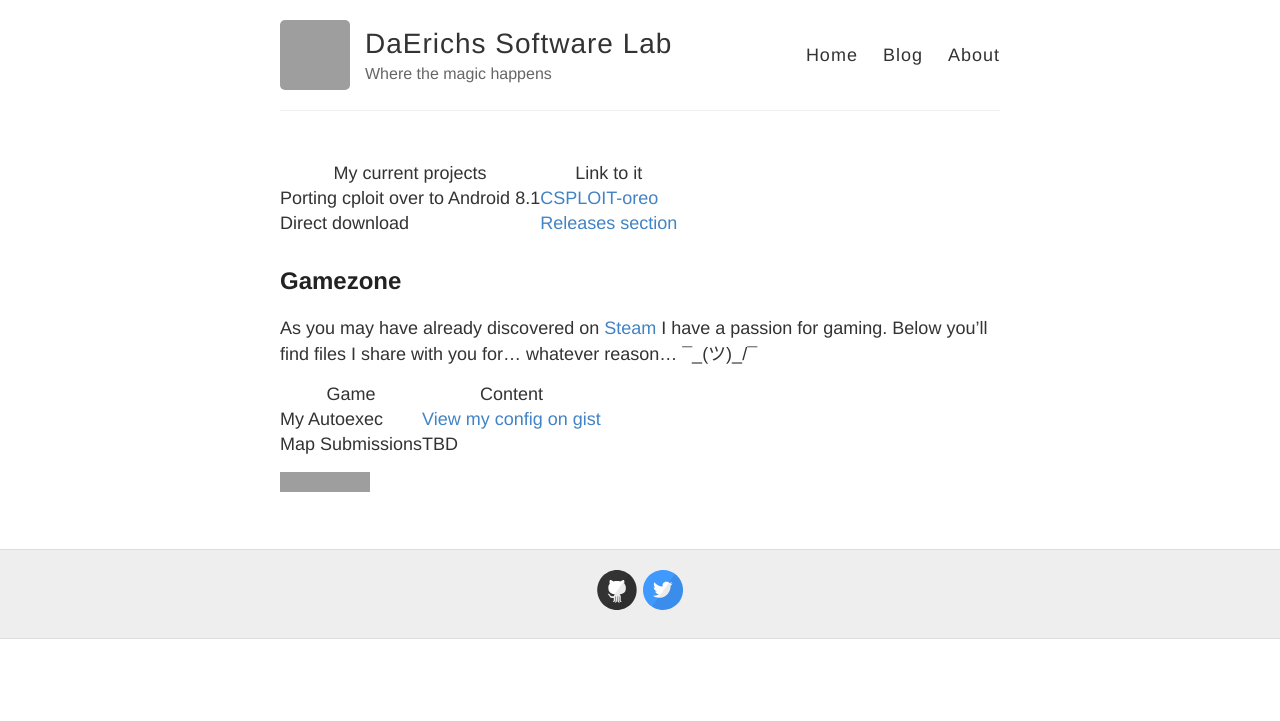
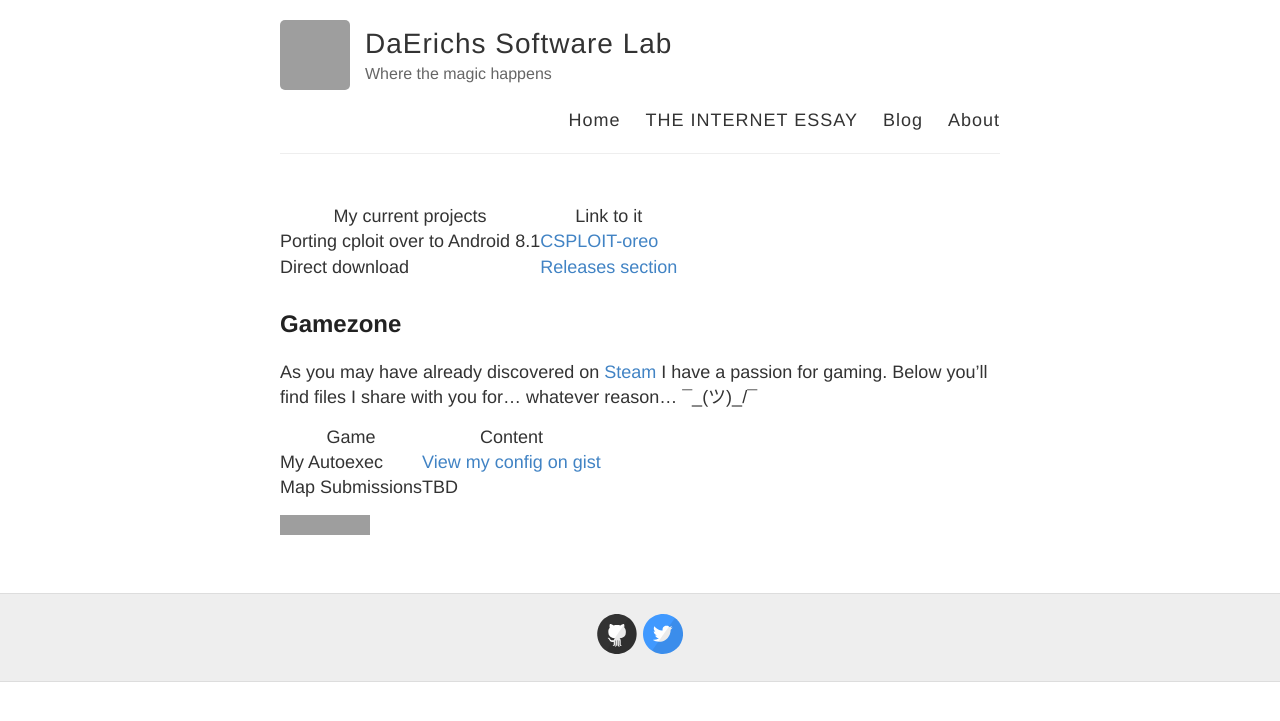
Before and after one commit to daerich/daerich.github.io.old, a Jekyll site: the page built from index.md, in a window 1280 px wide. Shown: the top 721 px of the page. Built offline with Jekyll 4.4.1, drawn with Linux system fonts in a browser that asks for light colours; our own code applies the rules of GitHub Pages for plain Markdown files; grey boxes are pictures that could not be loaded.

Commit message:
new navbar link

```diff
--- a/_layouts/default.html
+++ b/_layouts/default.html
@@ -28,6 +28,7 @@
 
           <nav>
             <a href="{{site.baseurl }} /">Home</a>
+			<a href="{{site.baseurl }} /">THE INTERNET ESSAY</a>
             <a href="{{ site.baseurl }}/blog.html">Blog</a>
             <a href="{{ site.baseurl }}/about">About</a>
           </nav>
```
